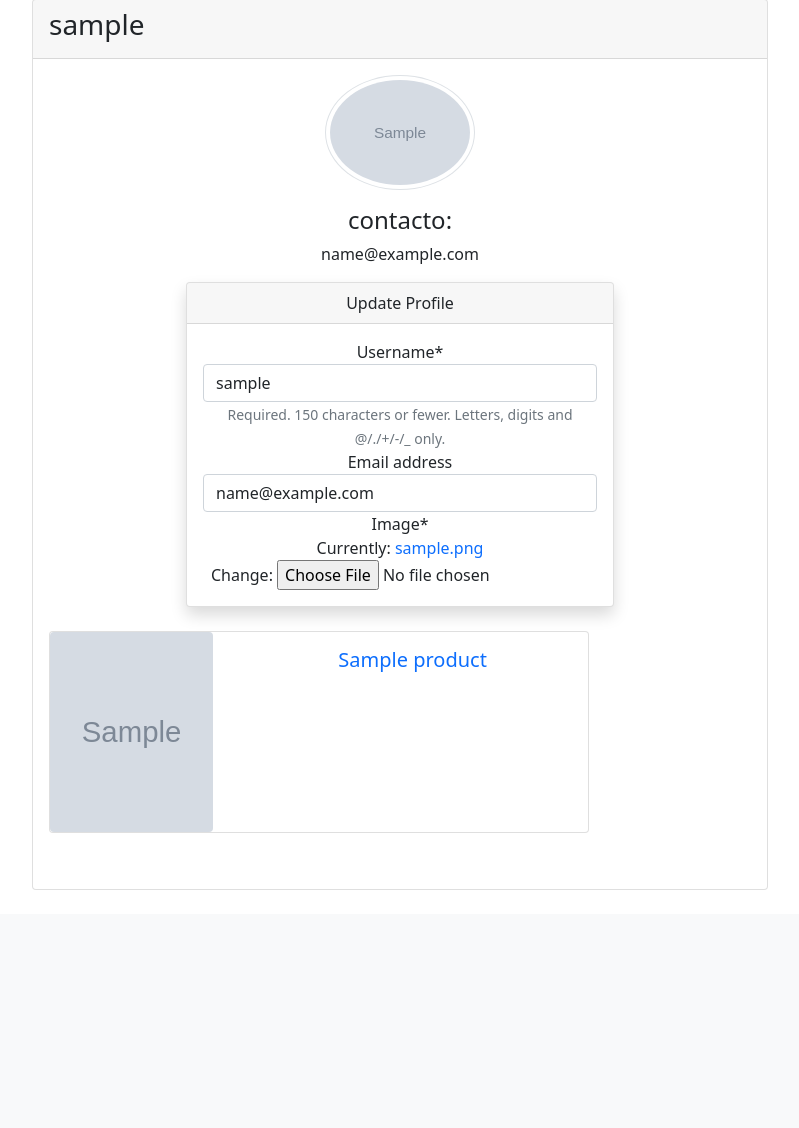
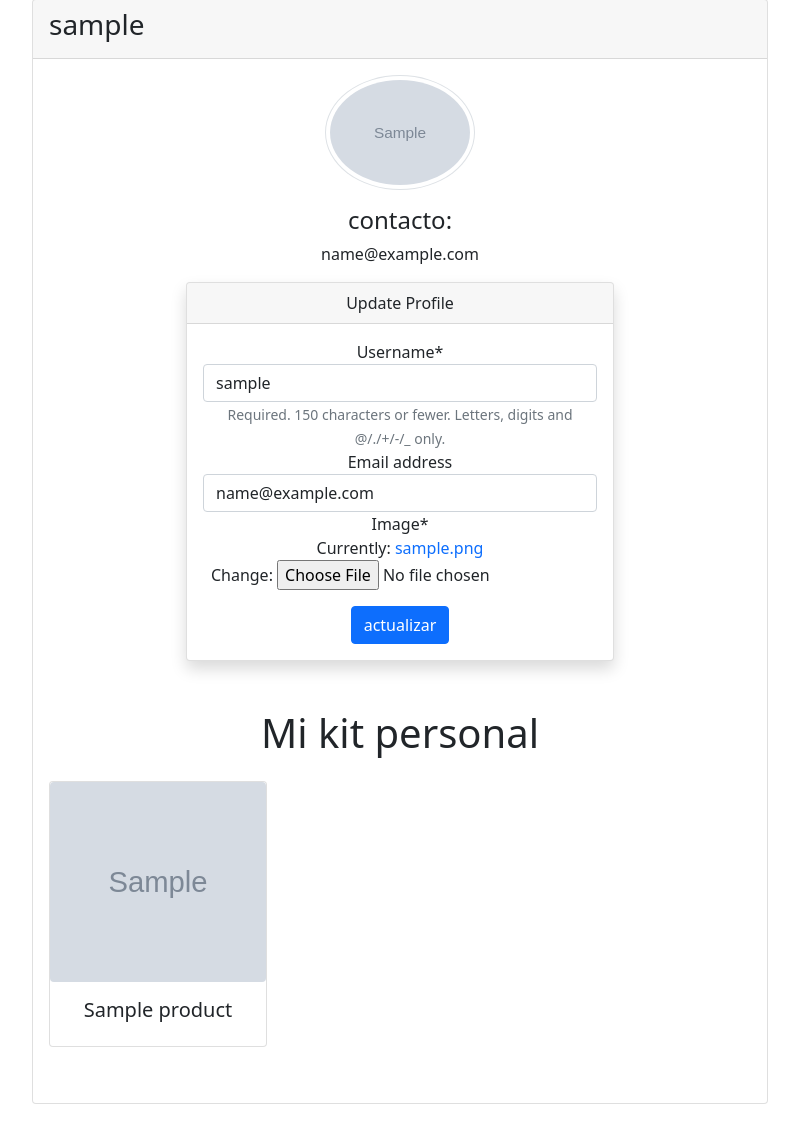
Before and after one commit to EDGARTOYIN/Django-project, a Django app: page /profile/ in a window 1280 px wide. Shown: the part 81-1209 px from the top of the page, without its empty margins (240-1039 px from the left). Before the commit the page ends 971 px from the top, so only its background shows below. Run offline with Django 4.2, Linux system fonts and the light colour scheme; a user stored in the database is signed in; tables that the repository leaves empty hold one stand-in row (values such as "Sample post"); grey boxes marked "Sample" are stand-in pictures; some libraries are stand-ins or nearby versions.

Commit message:
Initial commit

```diff
--- a/mysite/toolpocket_app/forms.py
+++ b/mysite/toolpocket_app/forms.py
@@ -2,9 +2,6 @@ from django.contrib.auth.forms import UserCreationForm
 
 from .models import User, Profile
 from django import forms
-
-from crispy_forms.helper import FormHelper
-from crispy_forms.layout import Submit
 
 
 class CustomUserForm(UserCreationForm):
@@ -27,20 +24,10 @@ class UserUpdateForm(forms.ModelForm):
         model = User
         fields = ['username', 'email']
 
-    def __init__(self, *args, **kwargs):
-        super(UserUpdateForm, self).__init__(*args, **kwargs)
-        self.helper = FormHelper()
-        self.helper.form_method = 'post'
-        self.helper.add_input(Submit('submit', 'Update', css_class='btn float-end shadow btn-success px-4'))
+
 
 
 class ProfileUpdateForm(forms.ModelForm):
     class Meta:
         model = Profile
         fields = ['image']
-
-    def __init__(self, *args, **kwargs):
-        super(ProfileUpdateForm, self).__init__(*args, **kwargs)
-        self.helper = FormHelper()
-        self.helper.form_method = 'post'
-        self.helper.add_input(Submit('submit', 'Update', css_class='btn float-end shadow btn-success px-4'))
--- a/mysite/toolpocket_app/templates/toolpocket_app/auth/profile.html
+++ b/mysite/toolpocket_app/templates/toolpocket_app/auth/profile.html
@@ -25,34 +25,34 @@
                                       {% csrf_token %}
                                       {{ u_form|crispy }}
                                       {{ p_form|crispy }}
+                                      <button type="submit" class="btn btn-primary mt-3">actualizar</button>
                                   </form>
                               </div>
                           </div>
                       </div>
                   </div>
               </div>
+
                <div class="row my-4">
+                <h1 class="my-4">Mi kit personal</h1>
                   {% for product in user.profile.favorite_products.all %}
+                    <div class="col-md-4">
+                      <div class="card mb-3">
                         <a href="{% url 'productview' product.category.slug product.slug %}">
-                            <div class="card mb-3" style="max-width: 540px;">
-                                <div class="row no-gutters">
-                                    <div class="col-md-4">
-                                        <img src="{{ product.product_image.url }}" class="card-img img-fluid rounded" style="object-fit: cover; height: 200px;" alt="{{ product.name }}">
-                                    </div>
-                                    <div class="col-md-8">
+                          <img src="{{ product.product_image.url }}" class="card-img-top img-fluid rounded" style="object-fit: cover; height: 200px;" alt="{{ product.name }}">
+                        </a>
                         <div class="card-body">
                           <h5 class="card-title">{{ product.name }}</h5>
                         </div>
                       </div>
                     </div>
-                            </div>
-                        </a>
                   {% empty %}
                     <div class="col">
                       <p>No tienes productos favoritos todavía.</p>
                     </div>
                   {% endfor %}
                </div>
+
           </div>
         </div>
       </div>
--- a/mysite/toolpocket_app/views.py
+++ b/mysite/toolpocket_app/views.py
@@ -1,8 +1,9 @@
 from django.shortcuts import render, redirect
-from .models import Category, Product, Profile
+from .models import Category, Product, Profile, User
 from django.contrib import messages
 from .forms import UserUpdateForm, ProfileUpdateForm
 from django.contrib.auth.decorators import login_required
+from django.contrib.auth import authenticate, login, logout
 
 
 # Create your views here.
```
Also changed, not shown: mysite/mysite/settings.py (+1 -7 lines). Lines whose indentation alone changed are shown as unchanged.
